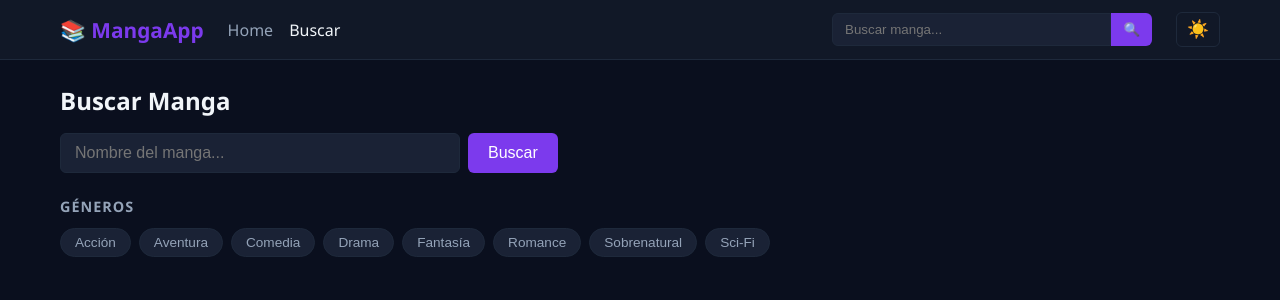
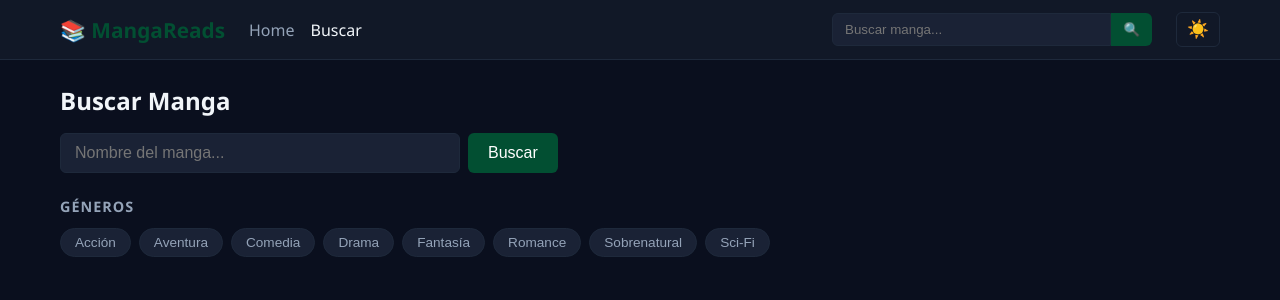
Before and after one commit to mendez-b/ManVez, a Vue app in the folder ManVez-app/: page /search in a window 1280 px wide. Shown: the top 300 px of the page. Built offline with nearby package versions, Linux system fonts and the light colour scheme.

Commit message:
actualizacion de la paleta de colores y el nombre

```diff
--- a/ManVez-app/src/assets/main.css
+++ b/ManVez-app/src/assets/main.css
@@ -3,8 +3,8 @@
   --bg-primary: #0a0f1e;      /* Azul noche — fondo principal */
   --bg-secondary: #111827;    /* Fondo de tarjetas */
   --bg-card: #1a2235;         /* Fondo de cards */
-  --accent: #7c3aed;          /* Morado — color de acento */
-  --accent-hover: #6d28d9;
+  --accent: #024F32;          /* Troll green — color de acento */
+  --accent-hover: #023E2A;
   --text-primary: #f1f5f9;    /* Texto principal */
   --text-secondary: #94a3b8;  /* Texto secundario */
   --border: #1e293b;
@@ -15,7 +15,7 @@
   --bg-primary: #f8fafc;
   --bg-secondary: #e2e8f0;
   --bg-card: #ffffff;
-  --accent: #7c3aed;
+  --accent: #024F32;
   --text-primary: #0f172a;
   --text-secondary: #475569;
   --border: #cbd5e1;
--- a/ManVez-app/src/components/MangaCard.vue
+++ b/ManVez-app/src/components/MangaCard.vue
@@ -51,7 +51,7 @@ const lastChapter = computed(() => {
 
 .card:hover {
   transform: translateY(-4px);
-  box-shadow: 0 8px 24px rgba(124, 58, 237, 0.3);
+  box-shadow: 0 8px 24px rgba(26, 173, 75, 0.3);
 }
 
 .card-img {
@@ -69,7 +69,7 @@ const lastChapter = computed(() => {
 .card-overlay {
   position: absolute;
   inset: 0;
-  background: rgba(124, 58, 237, 0.7);
+  background: rgba(38, 192, 115, 0.7);
   display: flex;
   align-items: center;
   justify-content: center;
--- a/ManVez-app/src/components/Navbar.vue
+++ b/ManVez-app/src/components/Navbar.vue
@@ -1,7 +1,7 @@
 <template>
   <nav class="navbar">
     <div class="nav-container">
-      <RouterLink to="/" class="logo">📚 MangaApp</RouterLink>
+      <RouterLink to="/" class="logo">📚 MangaReads</RouterLink>
 
       <div class="nav-links">
         <RouterLink to="/">Home</RouterLink>
```
